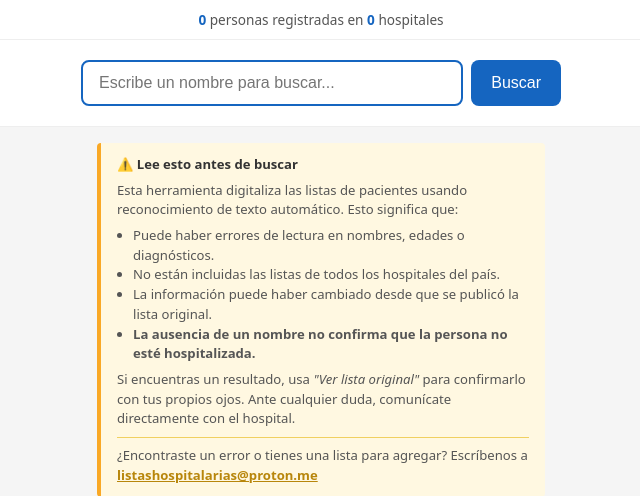
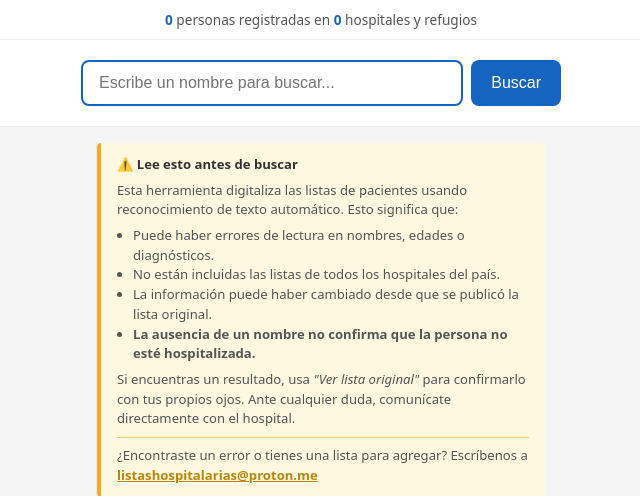
Before and after one commit to ScimonCFD/terremoto-venezuela-ocr, a Flask app: page / in a window 1280 px wide. Shown: the part 56-552 px from the top of the page, without its empty margins (319-959 px from the left). Run offline with Flask 2, Linux system fonts and the light colour scheme; data that the repository does not hold is empty.

Commit message:
Cambia 'hospitales' a 'hospitales y refugios' en el banner

```diff
--- a/templates/buscar.html
+++ b/templates/buscar.html
@@ -40,7 +40,7 @@
   {% if total is not none %}
   <div style="background:white; text-align:center; padding:10px; font-size:0.85rem; color:#555; border-bottom:1px solid #eee;">
     <strong style="color:#1565c0;">{{ total }}</strong> personas registradas en
-    <strong style="color:#1565c0;">{{ total_hospitales }}</strong> hospitales
+    <strong style="color:#1565c0;">{{ total_hospitales }}</strong> hospitales y refugios
     {% if ultima %}
     · actualizado {{ ultima[:10] }}
     {% endif %}
```
